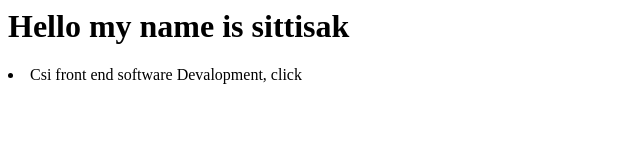
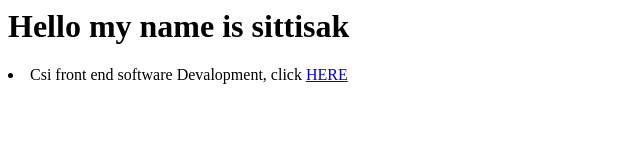
Before and after one commit to sittisak569/sittisak569.github.io, a plain HTML site: page index.html in a window 1280 px wide. Shown: the full height of the page, 0-640 px from the left. Drawn offline with Linux system fonts and the light colour scheme.

Commit message:
Update index.html

```diff
--- a/index.html
+++ b/index.html
@@ -1,2 +1,2 @@
 <h1>Hello my name is sittisak</h1>
-<li>Csi front end software Devalopment, click <a href='https://sittisak569.github.io/_multipage'></a></li>
+<li>Csi front end software Devalopment, click <a href='https://sittisak569.github.io/_multipage'>HERE</a></li>
```
